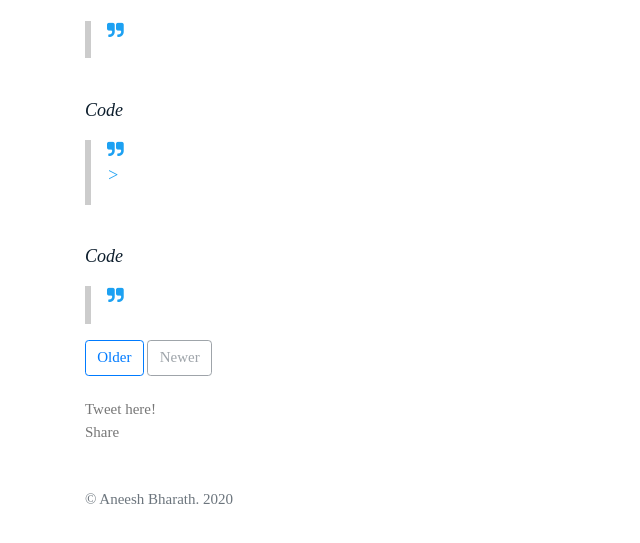
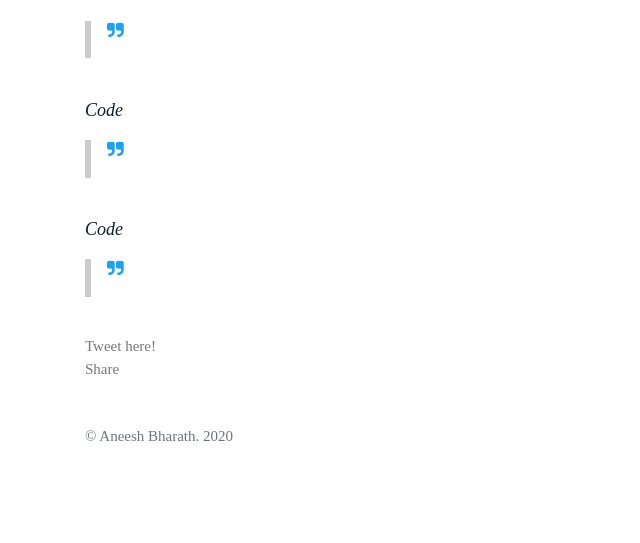
Before and after one commit to AneeshNi47/Portfolio-web, a Django app: template blog/templates/blog/detail.html in a window 1280 px wide. Shown: the part 165-708 px from the top of the page, without its empty margins (0-640 px from the left). Run offline with Django 3.2, Linux system fonts and the light colour scheme; the template is opened without the code that fills it, so the values that code supplies are empty; some libraries are stand-ins or nearby versions; some web fonts are replaced.

Commit message:
correction to blog show

```diff
--- a/blog/templates/blog/detail.html
+++ b/blog/templates/blog/detail.html
@@ -22,7 +22,7 @@
           <div class="w3-panel w3-leftbar">
             <p style="color:#1DA1F2;">
               <i class="fa fa-quote-right w3-large"></i><br>
-                <i class="w3-serif w3-large" style="color:#1DA1F2;">>
+                <i class="w3-serif w3-large" style="color:#1DA1F2;">
                   {{ blog.code2|linebreaks }}
                 </i>
             </p>
@@ -38,12 +38,6 @@
             </p>
           </div>
       </div><!-- /.blog-post -->
-
-      <nav class="blog-pagination">
-        <a class="btn btn-outline-primary" href="#">Older</a>
-        <a class="btn btn-outline-secondary disabled" href="#" tabindex="-1" aria-disabled="true">Newer</a>
-      </nav>
-
     </div><!-- /.blog-main -->
 
     <aside class="col-md-4 blog-sidebar">
@@ -62,7 +56,7 @@
               data-via="Aneesh97B"
               data-related="twitterapi,twitter">Tweet here!
       </a>
-      </br>
+      <br>
       <div class="fb-share-button" data-href="https://developers.facebook.com/docs/plugins/" data-layout="button" data-size="small">
         <a target="_blank" href="https://www.facebook.com/sharer/sharer.php?u=https%3A%2F%2Fdevelopers.facebook.com%2Fdocs%2Fplugins%2F&amp;src=sdkpreparse" class="fb-xfbml-parse-ignore">Share</a>
       </div>
```
